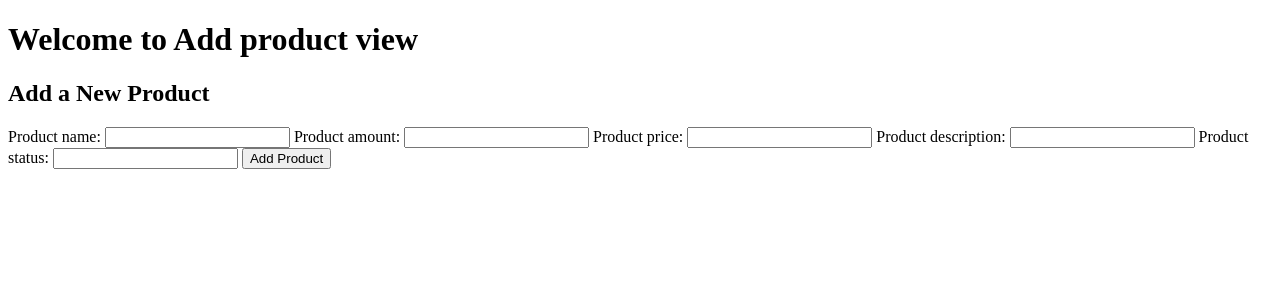
After one commit to Alexglowacki/ZTP4, a Flask app: template project/app/templates/add.html in a window 1280 px wide. The commit adds this page. Shown: the top 300 px of the page. Run offline with Flask 2, Linux system fonts and the light colour scheme; the template is opened without the code that fills it, so the values that code supplies are empty.

Commit message:
Added html pages

```diff
--- a/project/app/controllers/productController.py
+++ b/project/app/controllers/productController.py
@@ -2,9 +2,9 @@ from flask import Flask
 from flask_restful import Api, Resource
 from flask import Response
 
-from api.resources import database_connection
+from api import database_connection
 from models import product_model
-from api.resources import database_operations
+from api import database_operations
 
 app = Flask(__name__)
 api = Api(app)
--- /dev/null
+++ b/project/app/templates/add.html
@@ -0,0 +1,32 @@
+<!DOCTYPE html>
+<html lang="en">
+<head>
+    <meta charset="UTF-8">
+    <meta name="viewport" content="width=device-width, initial-scale=1.0">
+    <title>Product Management App</title>
+</head>
+<body>
+    <h1>Welcome to Add product view</h1>
+    <div>
+        <h2>Add a New Product</h2>
+        <form action="{{ url_for('product.add_product') }}" method="post">
+            <label for="product_name">Product name:</label>
+            <input type="text" id="product_name" name="name" required>
+
+            <label for="product_amount">Product amount:</label>
+            <input type="number" id="product_amount" name="amount" required>
+
+            <label for="product_price">Product price:</label>
+            <input type="number" id="product_price" name="price" required>
+
+            <label for="product_description">Product description:</label>
+            <input type="text" id="product_description" name="description" required>
+
+            <label for="product_status">Product status:</label>
+            <input type="text" id="product_status" name="status" required>
+
+            <button type="submit">Add Product</button>
+        </form>
+    </div>
+</body>
+</html>
--- a/project/app/templates/index.html
+++ b/project/app/templates/index.html
@@ -31,7 +31,7 @@
             <button>Delete Product</button>
         </a>
 
-        {% comment %} Edit product button {% endcomment %}
+        {% comment %} Edit product button - go to edit view{% endcomment %}
         <!-- Replace 'product_id' with the actual variable used in your route -->
         <a href="{{ url_for('product.edit_product', product_id=1) }}">
             <button>Edit Products</button>
--- a/project/app/views/view.py
+++ b/project/app/views/view.py
@@ -1,8 +1,11 @@
-import tkinter as tk
 import requests
 
 from bson import ObjectId
+
+# change from tkinter to Flask
 from tkinter import ttk
+import tkinter as tk
+
 from controllers.productController import ProductController
 from views.viewDetails import ProductDetailsView
 from views.viewAdd import ProductAddView
```
Also changed, not shown: project/app/main.py (+4 -4 lines), project/app/templates/details.html (added, +25 -0 lines), project/app/templates/edit.html (added, +33 -0 lines), project/app/api/database_connection.py (renamed from project/app/api/resources/database_connection.py), project/app/api/database_operations.py (renamed from project/app/api/resources/database_operations.py).
